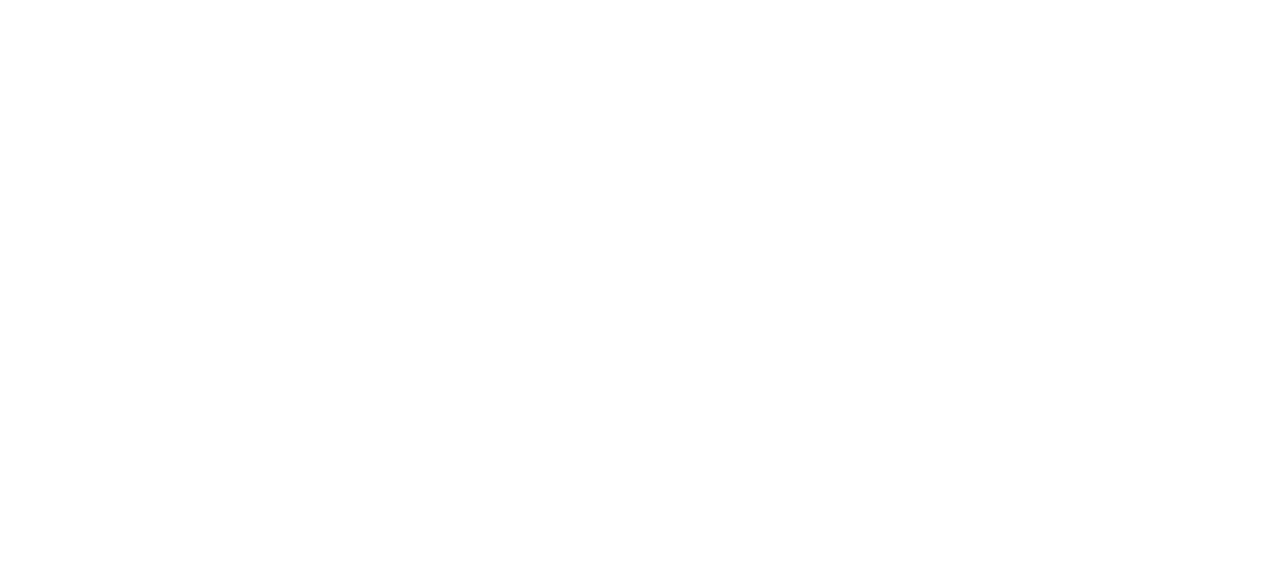
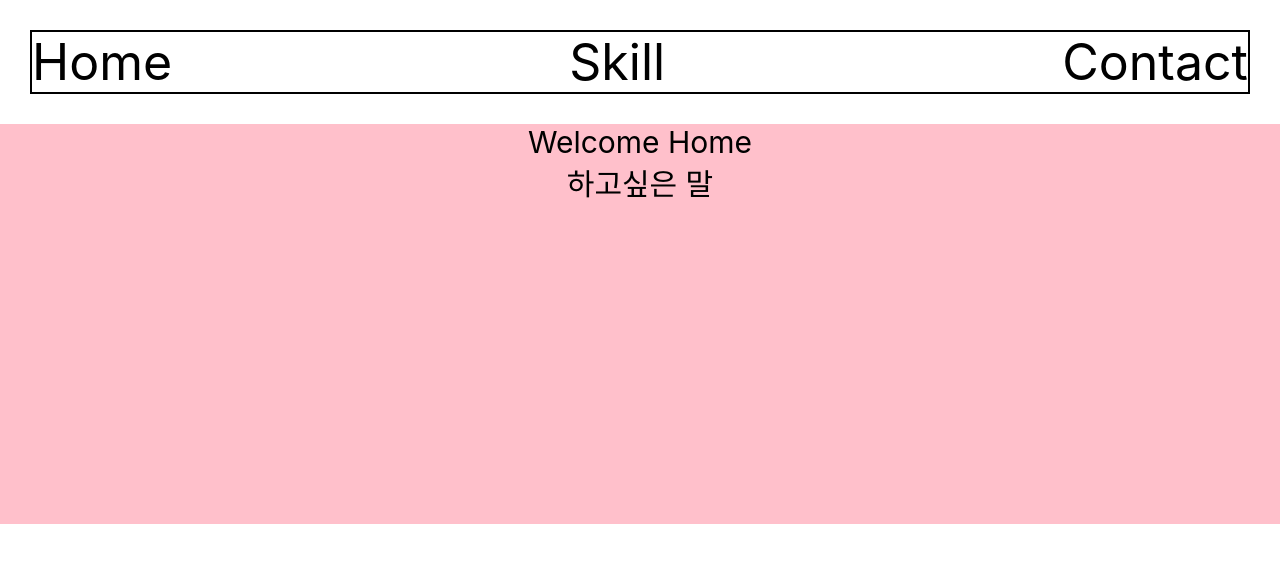
Before and after one commit to yeonsuu21/commento2, a React (Create React App) app: page / in a window 1280 px wide. Shown: the top 562 px of the page. Built offline with nearby package versions, Linux system fonts and the light colour scheme.

Commit message:
두번쩨 과제 완성( 추가 과제 전)

```diff
--- a/src/App.css
+++ b/src/App.css
@@ -1,3 +1,31 @@
 .App {
   text-align: center;
 }
+
+.tap{
+  border: 2px solid black;
+  display: flex;
+  justify-content: space-between;
+  margin: 30px;
+  font-size: 50px;
+}
+.word{
+  background-color: pink;
+  height: 400px;
+  text-align: center;
+  font-size: 30px;
+
+}
+.copy1{
+  border: 1px solid black;
+  font-size: 20px;
+}
+.copy2{
+  border: 1px solid black;
+  font-size: 20px;
+}
+.space-btween{
+  display: flex;
+  align-items: center;
+  margin-left: 35%;
+}
--- a/src/App.js
+++ b/src/App.js
@@ -1,10 +1,10 @@
 import logo from './logo.svg';
 import './App.css';
-
+import TabBar from './Tapbar';
 function App() {
   return (
     <div className="App">
-
+      <TabBar/>
     </div>
   );
 }
--- /dev/null
+++ b/src/Tapbar.js
@@ -0,0 +1,69 @@
+import React, { useState } from 'react';
+
+const TabBar = () => {
+  const [activeTab, setActiveTab] = useState(0);
+
+  const tabTitles = ['Home', 'Skill', 'Contact'];
+
+  const handleTabClick = (index) => {
+    setActiveTab(index);
+  };
+
+  return (
+    <div>
+      <div className="tap">
+        {tabTitles.map((title, index) => (
+          <div
+            key={index}
+            onClick={() => handleTabClick(index)}
+          >
+            {title}
+          </div>
+        ))}
+      </div>
+      <div className='word'>
+        {/* Content for the active tab */}
+        {activeTab === 0 &&
+        <div className='real-word'>Welcome Home<br/>
+        <div className='message'>하고싶은 말</div>
+        </div>}
+
+
+        {activeTab === 1 &&
+        <div className='real-word1'>Deep Copy, Shallow Copy 에 대해서<br/><br/><br/>
+        얕은 복사는 객체의 참조값(주소 값)을 복사하고, 깊은 복사는 객체의 실제 값을 복사한다.<br/>
+       <div className='space-btween'>
+       <div className='copy1'>
+        원시 타입의 깊은 복사<br/>
+        let a = '원본 데이터';<br/>
+        let b = a;<br/><br/>
+
+        a = '수정 데이터';<br/><br/>
+
+        console.log(a); // '수정 데이터'<br/>
+        console.log(b); // '원본 데이터'<br/>
+
+        </div>
+        <div className='copy2'>
+        참조 타입의 얕은 복사<br/>
+        let a = {'{name: "원본 데이터"};'};<br/>
+        let b = a;<br/><br/>
+
+        a.name = '수정 데이터';<br/><br/>
+
+        console.log(a); // '수정 데이터'<br/>
+        console.log(b); // '수정 데이터'<br/>
+
+        </div>
+        </div>
+        </div>
+        }
+
+
+        {activeTab === 2 && <div className='real-word'>kimys9295@gmail.com</div>}
+      </div>
+    </div>
+  );
+};
+
+export default TabBar;
```
